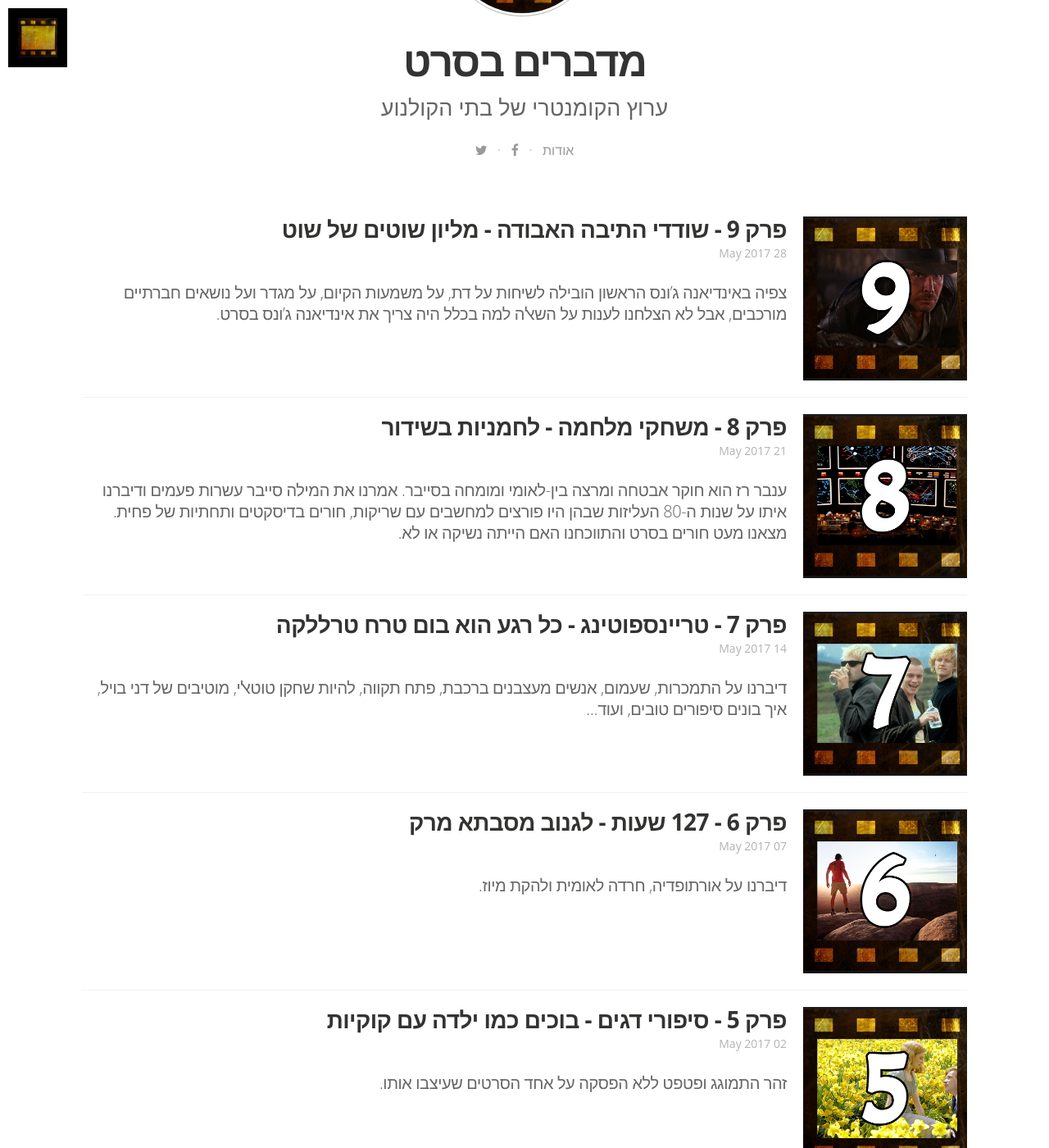
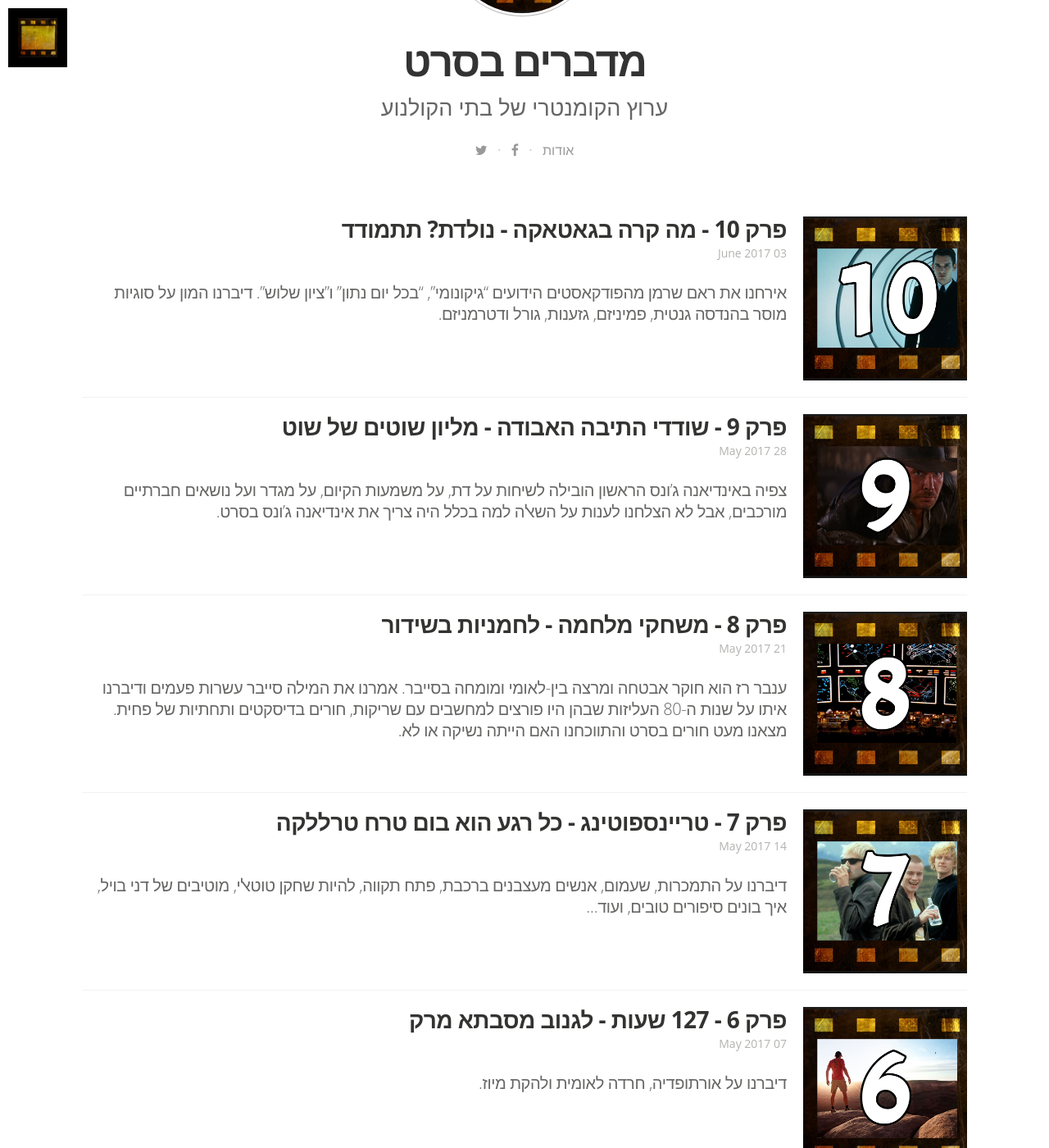
Before and after one commit to movietalkers/movietalkers.github.io, a Jekyll site: the page built from index.html, in a window 1280 px wide and 1400 px high, scrolled down 527 px. Shown: the whole window at 82% size. Built offline with Jekyll 4.4.1, drawn with Linux system fonts in a browser that asks for light colours; nearby versions of some CDN libraries; some web fonts are replaced; the list of posts is cut into pages by our own code; some of the changed text lies outside the part shown.

```diff
--- a/_posts/2017-06-04-gattaca.md
+++ b/_posts/2017-06-04-gattaca.md
@@ -1,14 +1,17 @@
 ---
-published: false
-date: 2017-06-04 6:00
+date: 2017-06-03 6:00
 layout: post
-title: 	פרק 10
+title: 	פרק 10 - מה קרה בגאטאקה - נולדת? תתמודד
 movie: Gattaca
 imdb: tt0119177
 episode:
-ep-file:
+ep-file: 39aa5ee919217350083d0881035f4a32cb9d249d.mp3
 episode-number: 10
 test-me : :title
 image : /assets/images/ep10.jpg
-next-week: Gattaca (1997)
+cover : /assets/images/ep10-cover.jpg
+next-week: Hackers (1995)
 ---
+אירחנו את ראם שרמן מהפודקאסטים הידועים "גיקונומי", "בכל יום נתון" ו"ציון שלוש". דיברנו המון על סוגיות מוסר בהנדסה גנטית, פמיניזם, גזענות, גורל ודטרמניזם.
+
+**דין עדיין לא בטוח אם זהר לא נוצר במעבדה**
```
Also changed, not shown: _posts/2017-06-11-hackers.md (renamed from _posts/2017-06-18-hackers.md, +4 -4 lines), assets/images/ep11-cover.jpg (added), assets/images/ep11.jpg (added), assets/images/ep12-cover.jpg (added), assets/images/ep12.jpg (added), 2 other files.
